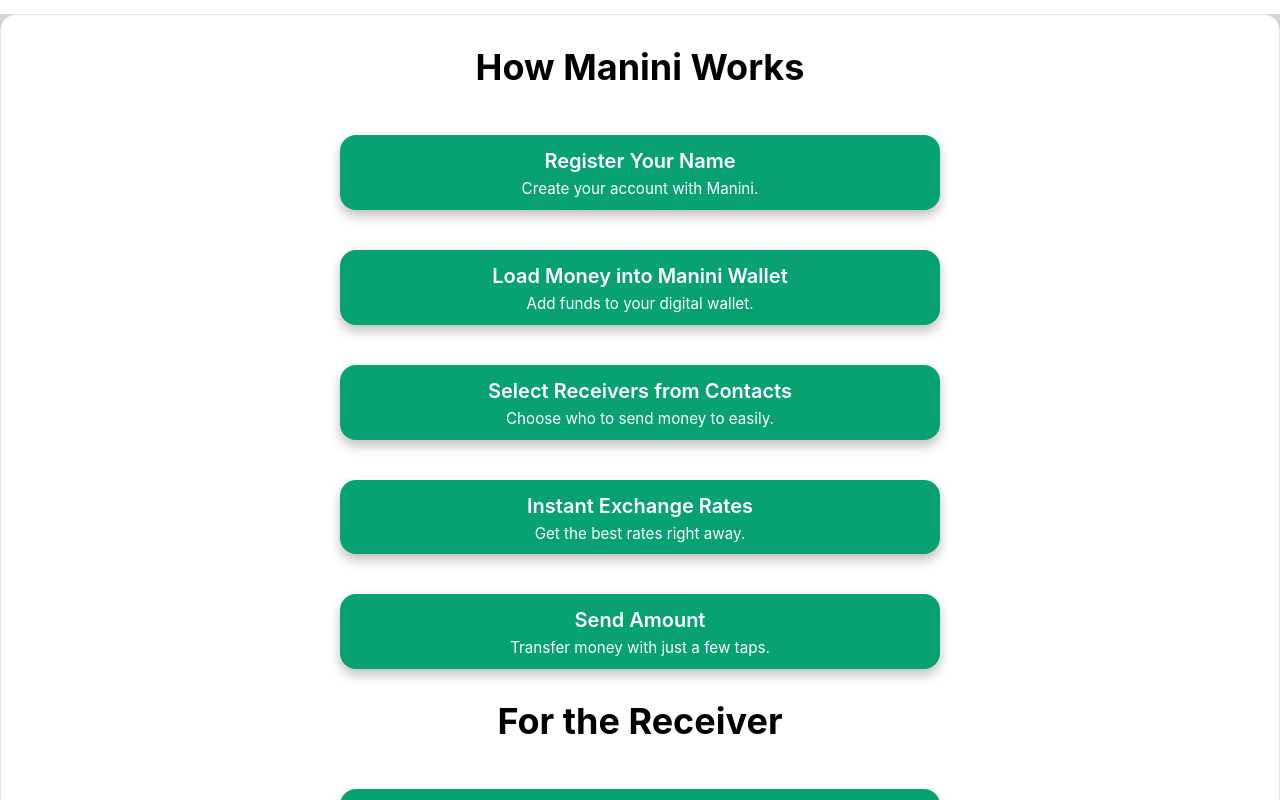
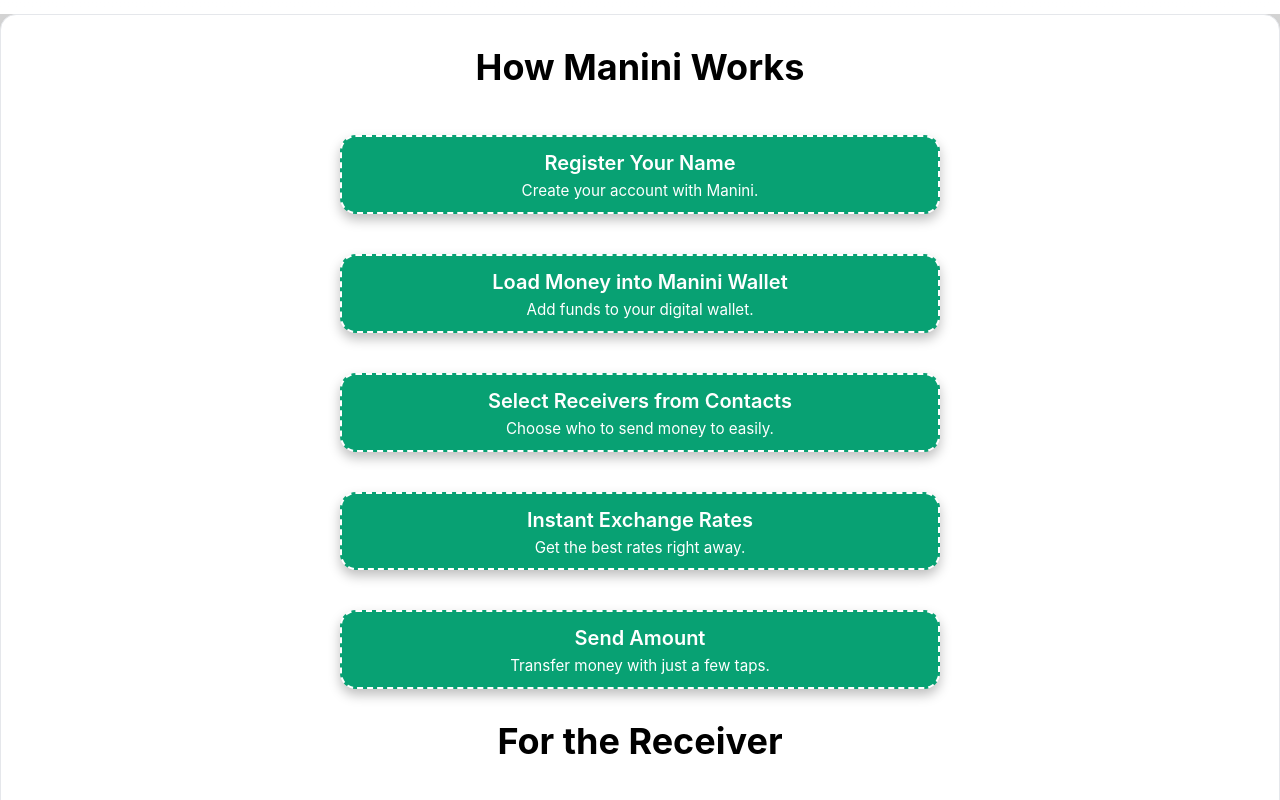
Before and after one commit to ManiniPay/ManiniPayLandingPage, a React (Create React App) app: page / in a window 1280 px wide. Shown: the part 5360-6160 px from the top of the page. Built offline with nearby package versions, Linux system fonts and the light colour scheme.

Commit message:
Design Changes

```diff
--- a/src/components/HowItWorks.css
+++ b/src/components/HowItWorks.css
@@ -54,7 +54,7 @@
   transition: box-shadow 0.3s ease, transform 0.3s ease;
   font-size: 0.95rem;
   text-align: center;
-  border: dashed 2px solid #FFFFFF !important;
+  border: 2px dashed #FFFFFF !important;
   cursor: pointer;
 }
 
```
